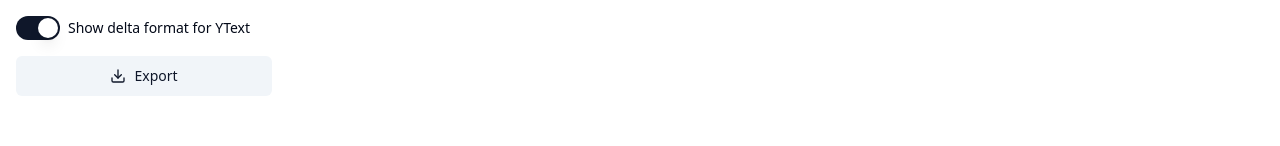
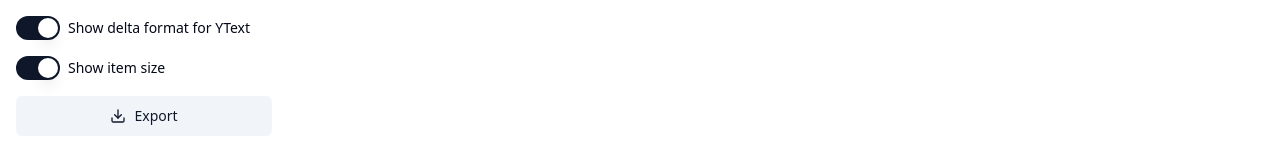
Before and after one commit to yjs/yjs-inspector, a React (Vite) app: page / in a window 1280 px wide. Shown: the part 213-359 px from the top of the page. Built offline with nearby package versions, Linux system fonts and the light colour scheme.

Commit message:
feat: support hide size

```diff
--- a/src/components/config-panel.tsx
+++ b/src/components/config-panel.tsx
@@ -1,18 +1,18 @@
-import { useToast } from "./ui/use-toast";
 import { Config, useConfig, useYDoc } from "../state";
+import { fileToYDoc } from "../utils";
 import { ExportButton } from "./export-button";
+import { FullScreenDropZone } from "./full-screen-drop-zone";
+import { LoadButton } from "./load-button";
+import { Label } from "./ui/label";
 import {
   Select,
+  SelectContent,
+  SelectItem,
   SelectTrigger,
   SelectValue,
-  SelectContent,
-  SelectItem,
 } from "./ui/select";
 import { Switch } from "./ui/switch";
-import { Label } from "./ui/label";
-import { FullScreenDropZone } from "./full-screen-drop-zone";
-import { LoadButton } from "./load-button";
-import { fileToYDoc } from "../utils";
+import { useToast } from "./ui/use-toast";
 
 export function ConfigPanel() {
   const [yDoc, setYDoc] = useYDoc();
@@ -58,6 +58,20 @@ export function ConfigPanel() {
         <Label htmlFor="show-delta">Show delta format for YText</Label>
       </div>
 
+      <div className="flex items-center space-x-2">
+        <Switch
+          id="show-size"
+          checked={config.showSize}
+          onCheckedChange={(checked) =>
+            setConfig({
+              ...config,
+              showSize: checked,
+            })
+          }
+        />
+        <Label htmlFor="show-size">Show item size</Label>
+      </div>
+
       <ExportButton />
 
       <FullScreenDropZone
--- a/src/components/preview-panel.tsx
+++ b/src/components/preview-panel.tsx
@@ -1,13 +1,14 @@
 import { JsonViewer } from "@textea/json-viewer";
 import { Bug } from "lucide-react";
 import { yDataType } from "../data-types";
-import { useYDoc } from "../state";
+import { useConfig, useYDoc } from "../state";
 import { useTheme } from "./theme-provider";
 import { Button } from "./ui/button";
 
 export function PreviewPanel() {
   const { theme, systemPreferenceTheme } = useTheme();
   const [yDoc] = useYDoc();
+  const [config] = useConfig();
 
   return (
     <div className="flex flex-1 flex-col">
@@ -34,6 +35,7 @@ export function PreviewPanel() {
           // editable={true}
           // enableAdd={true}
           // enableDelete={true}
+          displaySize={config.showSize}
           theme={theme === "system" ? systemPreferenceTheme : theme}
           defaultInspectDepth={2}
           valueTypes={[yDataType]}
--- a/src/state.ts
+++ b/src/state.ts
@@ -10,11 +10,13 @@ export const useYDoc = () => {
 export type Config = {
   view: "ydoc" | "shared-types";
   showDelta: boolean;
+  showSize: boolean;
 };
 
 const defaultConfig = {
   view: "shared-types",
   showDelta: true,
+  showSize: true,
 } satisfies Config;
 
 const configAtom = atom<Config>(defaultConfig);
```
